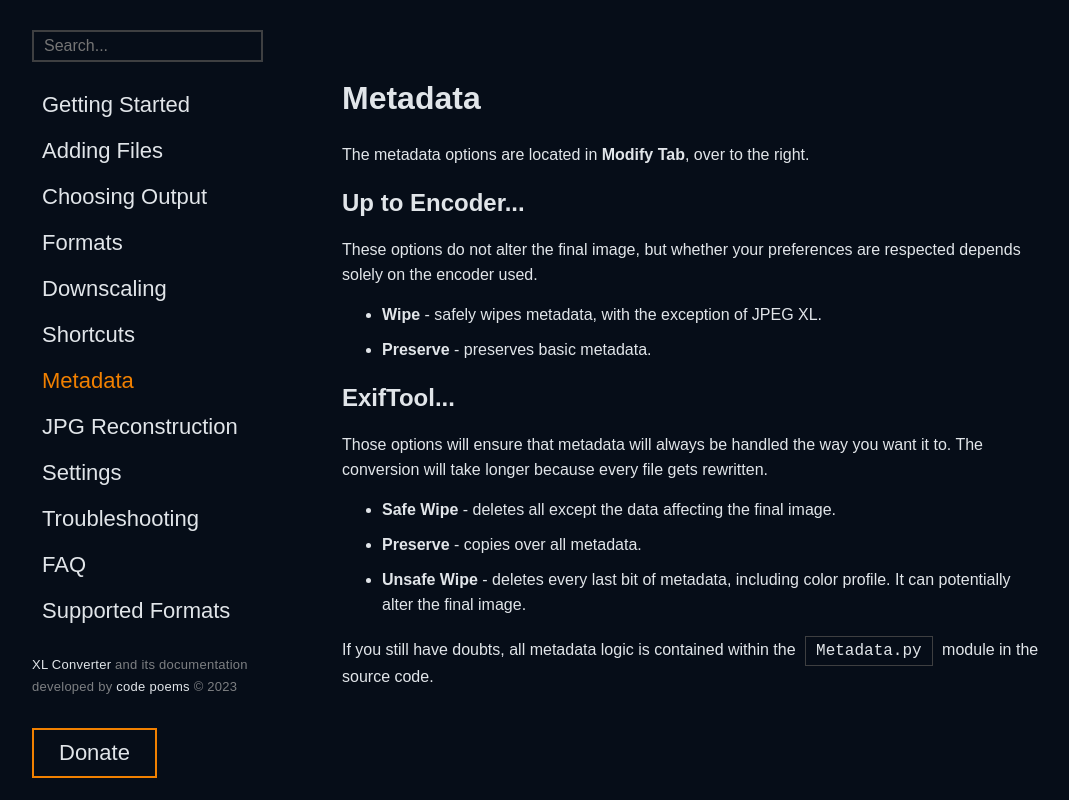
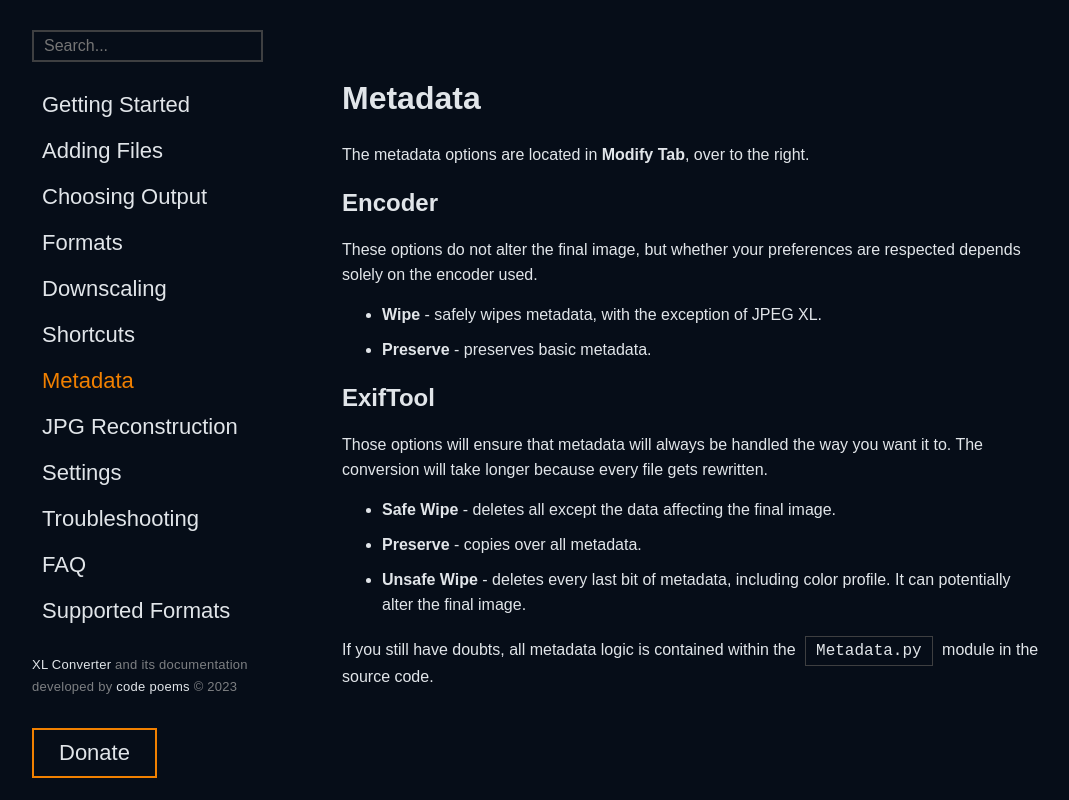
Before and after one commit to JacobDev1/xl-converter-docs, a React (Vite) app: page /metadata in a window 1280 px wide. Shown: the whole page, without its empty margins (158-1227 px from the left). Built offline with nearby package versions, Linux system fonts and the light colour scheme; the HTML template or start-up script is replaced by a standard one.

Commit message:
content: rename metadata

```diff
--- a/src/pages/Metadata.tsx
+++ b/src/pages/Metadata.tsx
@@ -2,13 +2,13 @@ export default function Metadata(){
     return(<>
         <h1>Metadata</h1>
         <p>The metadata options are located in <b>Modify Tab</b>, over to the right.</p>
-        <h2>Up to Encoder...</h2>
+        <h2>Encoder</h2>
         <p>These options do not alter the final image, but whether your preferences are respected depends solely on the encoder used.</p>
         <ul>
             <li><b>Wipe</b> - safely wipes metadata, with the exception of JPEG XL.</li>
             <li><b>Preserve</b> - preserves basic metadata.</li>
         </ul>
-        <h2>ExifTool...</h2>
+        <h2>ExifTool</h2>
         <p>Those options will ensure that metadata will always be handled the way you want it to. The conversion will take longer because every file gets rewritten.</p>
         <ul>
             <li><b>Safe Wipe</b> - deletes all except the data affecting the final image.</li>
```
